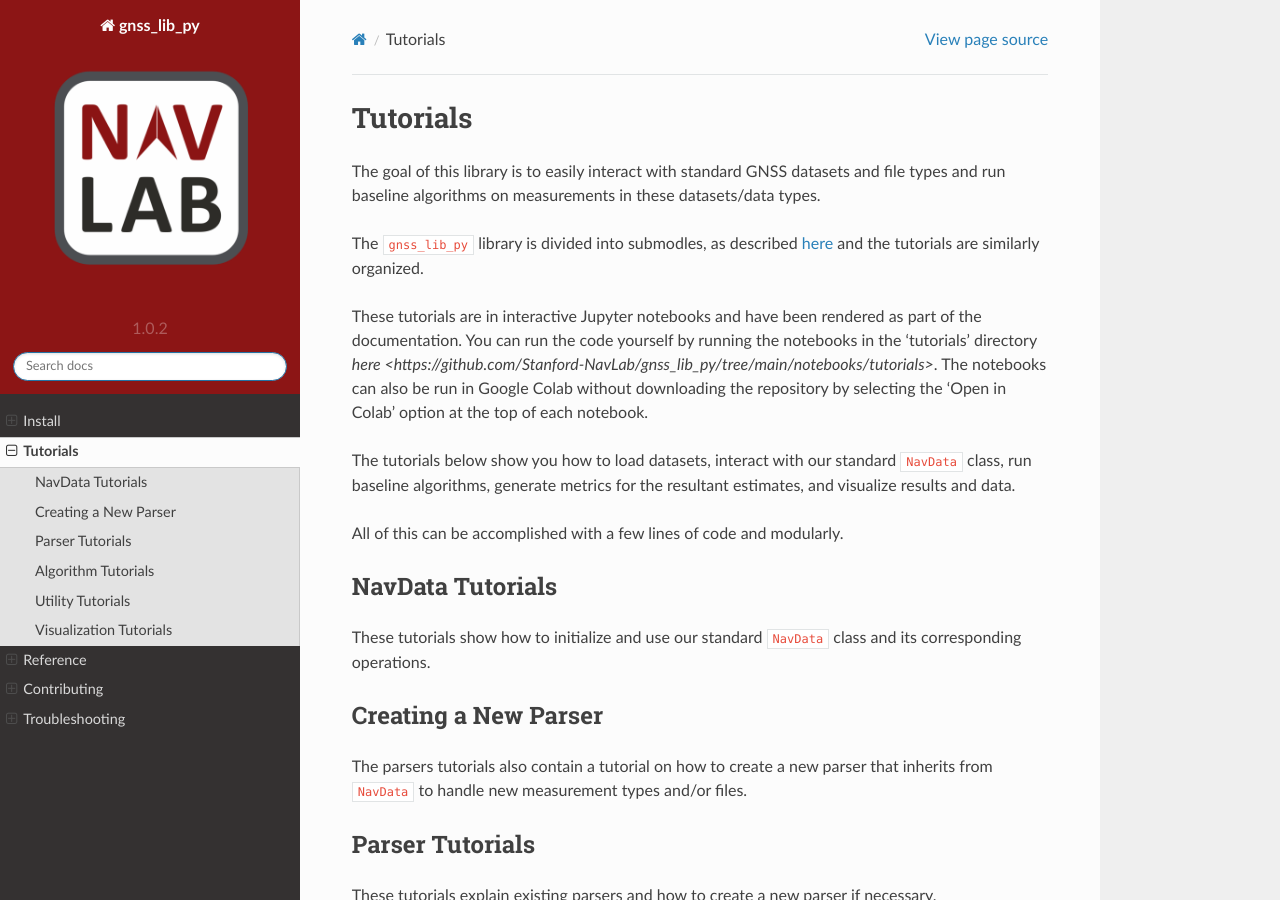
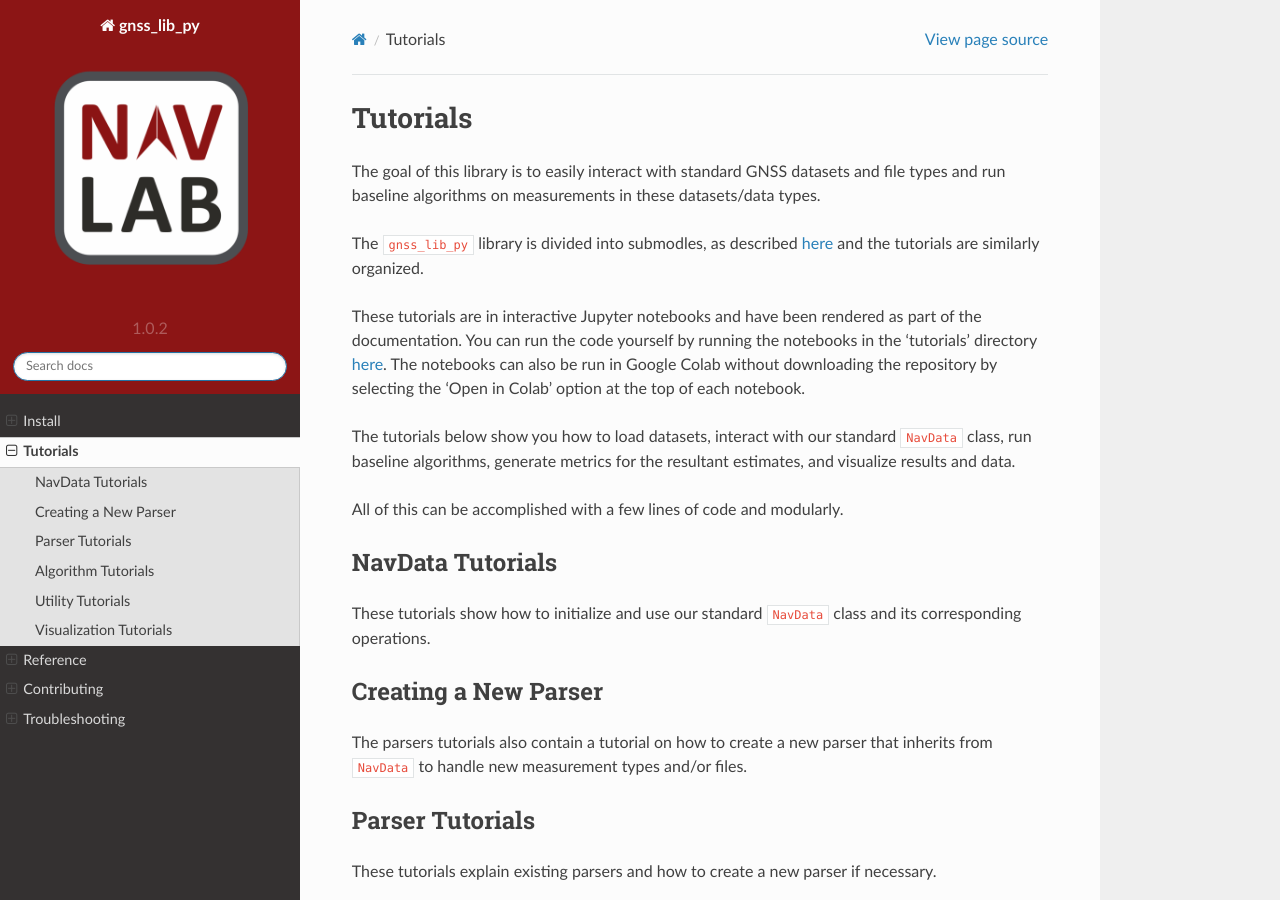
Before and after one commit to Stanford-NavLab/gnss_lib_py, a Sphinx documentation site: the page built from docs/source/tutorials/tutorials.rst, in a window 1280 px wide and 900 px high. Built offline with Sphinx 7.4.7 and the Read the Docs theme 2.0.0, drawn with Linux system fonts in a browser that asks for light colours; pages that are not in the unit, such as notebooks, are missing from menus; the version number is read from the project's files by our own code.

Commit message:
fix tutorials page typo

```diff
--- a/docs/source/tutorials/tutorials.rst
+++ b/docs/source/tutorials/tutorials.rst
@@ -15,7 +15,7 @@ organized.
 These tutorials are in interactive Jupyter notebooks and have been rendered
 as part of the documentation.
 You can run the code yourself by running the notebooks in the 'tutorials'
-directory `here <https://github.com/Stanford-NavLab/gnss_lib_py/tree/main/notebooks/tutorials>`.
+directory `here <https://github.com/Stanford-NavLab/gnss_lib_py/tree/main/notebooks/tutorials>`__.
 The notebooks can also be run in Google Colab without downloading the
 repository by selecting the 'Open in Colab' option at the top of each
 notebook.
```
